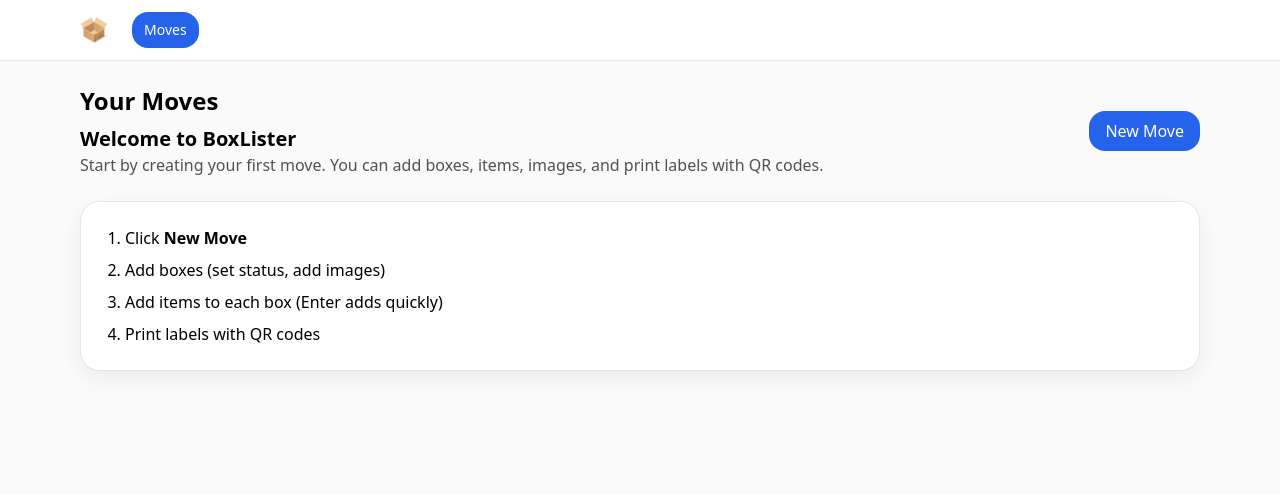
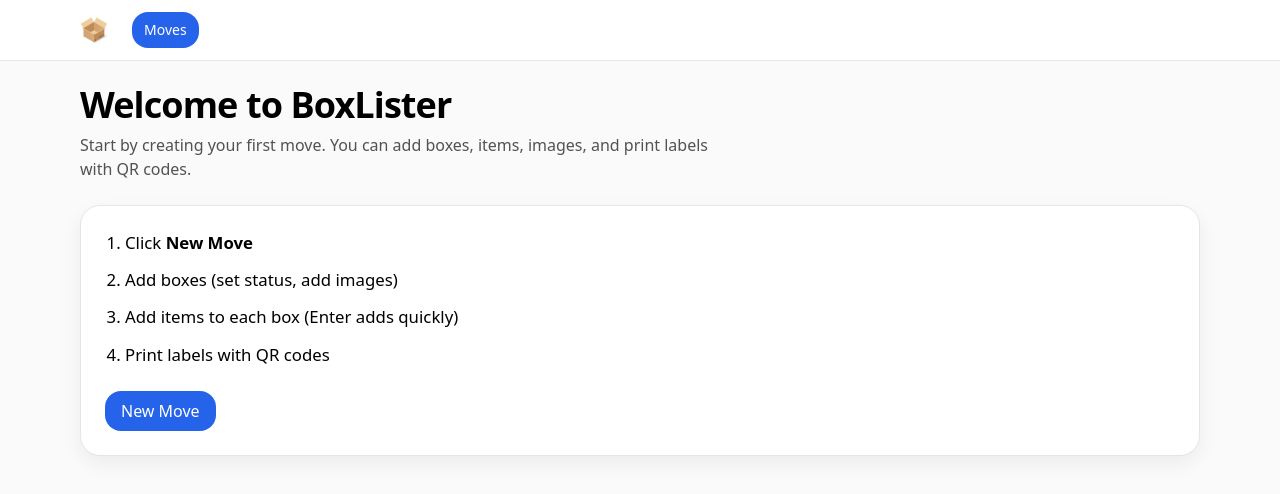
Before and after one commit to digiprofits/boxlisttest, a React (Vite) app: page / in a window 1280 px wide. Shown: the top 494 px of the page. Built offline with nearby package versions, Linux system fonts and the light colour scheme.

Commit message:
Update Moves.tsx

```diff
--- a/src/routes/Moves.tsx
+++ b/src/routes/Moves.tsx
@@ -25,33 +25,40 @@ export default function Moves(){
 
   return (
     <div className="space-y-6">
-      <div className="flex items-center justify-between">
-        <div>
-          <h1 className="text-2xl font-bold">Your Moves</h1>
-          {moves.length===0 && (
-            <div className="mt-2">
-              <div className="text-xl font-semibold">Welcome to BoxLister</div>
-              <p className="text-neutral-600">
+
+      {moves.length === 0 ? (
+        <>
+          {/* Hero */}
+          <section className="space-y-2">
+            <h1 className="text-3xl sm:text-4xl font-extrabold tracking-tight">Welcome to BoxLister</h1>
+            <p className="text-neutral-600 max-w-[70ch]">
               Start by creating your first move. You can add boxes, items, images, and print labels with QR codes.
             </p>
-            </div>
-          )}
-        </div>
-        <button onClick={()=>setOpen(true)} className="btn btn-primary">New Move</button>
-      </div>
+          </section>
 
-      {moves.length===0 && (
+          {/* Quick start steps */}
           <div className="card p-6">
-          <ol className="list-decimal pl-5 space-y-2">
+            <ol className="list-decimal pl-5 space-y-3 text-[1.05rem]">
               <li>Click <strong>New Move</strong></li>
               <li>Add boxes (set status, add images)</li>
               <li>Add items to each box (Enter adds quickly)</li>
               <li>Print labels with QR codes</li>
             </ol>
+
+            {/* CTA under instructions */}
+            <div className="mt-6">
+              <button onClick={()=>setOpen(true)} className="btn btn-primary">New Move</button>
             </div>
-      )}
+          </div>
+        </>
+      ) : (
+        <>
+          {/* When you already have moves */}
+          <div className="flex items-center justify-between">
+            <h1 className="text-2xl font-bold">Your Moves</h1>
+            <button onClick={()=>setOpen(true)} className="btn btn-primary">New Move</button>
+          </div>
 
-      {moves.length>0 && (
           <div className="grid gap-4 sm:grid-cols-2 lg:grid-cols-3">
             {moves.map(m=>(
               <div key={m.id} className="card p-4 flex flex-col">
@@ -65,8 +72,10 @@ export default function Moves(){
               </div>
             ))}
           </div>
+        </>
       )}
 
+      {/* New Move modal */}
       <Modal open={open} onClose={()=>setOpen(false)} title="New Move">
         <form onSubmit={(e)=>{ e.preventDefault(); const v=nameRef.current!.value.trim(); if(v){ setOpen(false); makeMove(v); }}}>
           <input ref={nameRef} placeholder="Move name (e.g., Brisbane to Sydney)" className="input"/>
```
Lines whose indentation alone changed are shown as unchanged.
